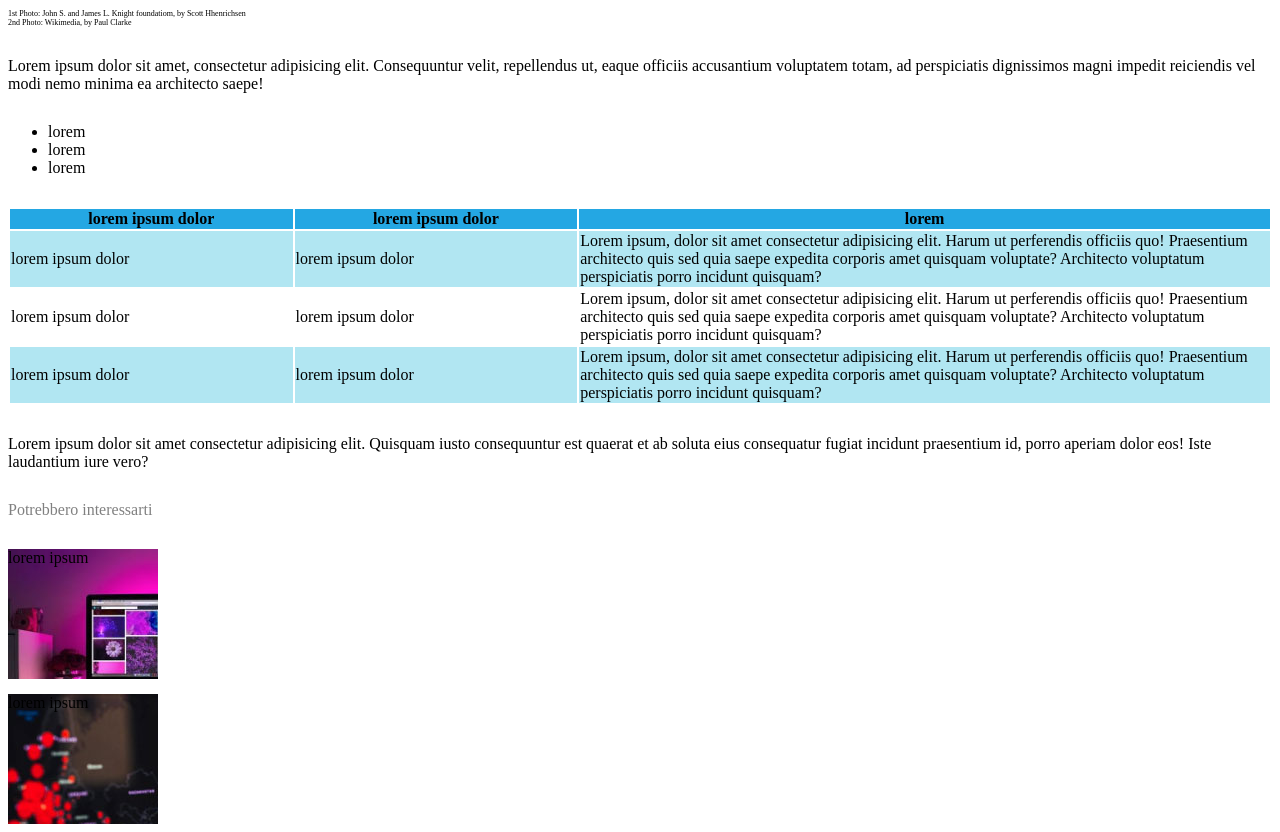
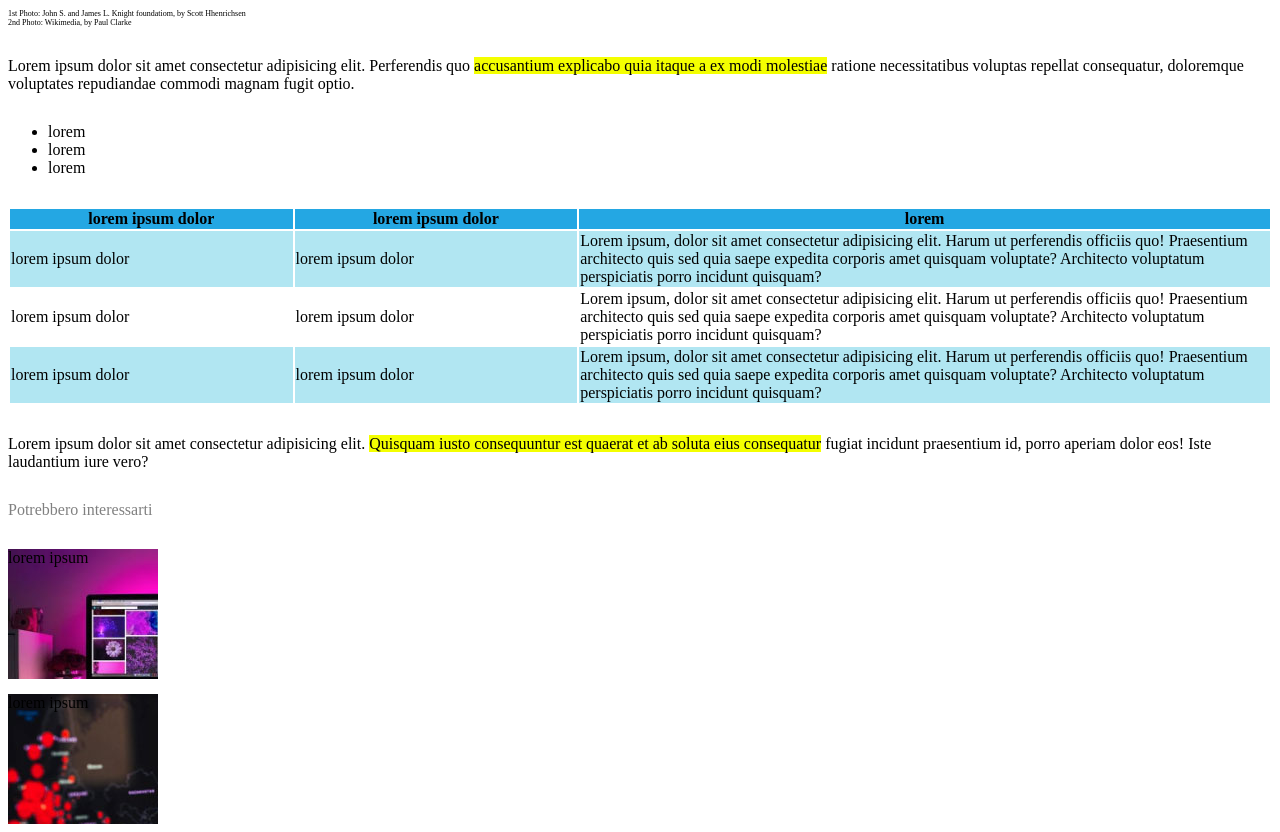
Before and after one commit to AndreaAceto20/html-css-booleaner, a plain HTML site: page index.html in a window 1280 px wide. Shown: the part 553-1385 px from the top of the page. Drawn offline with Linux system fonts and the light colour scheme.

Commit message:
Highlighted text

```diff
--- a/index.html
+++ b/index.html
@@ -3,9 +3,9 @@
 <head>
     <meta charset="UTF-8">
     <meta name="viewport" content="width=device-width, initial-scale=1.0">
-    <!-- <style type="text/css">
-    .giallo { background:#FFFF00; }
-    </style> -->
+    <style type="text/css">
+    .giallo { background:#F4FF00; }
+    </style>
     <link rel="stylesheet" href="css/style.css">
     <title>Document</title>
 </head>
@@ -45,7 +45,7 @@
         </section>
         <!-- testo -->
         <section class="testo">
-            Lorem ipsum dolor sit amet, consectetur adipisicing elit. Consequuntur velit, repellendus ut, eaque officiis accusantium voluptatem totam, ad perspiciatis dignissimos magni impedit reiciendis vel modi nemo minima ea architecto saepe!
+            Lorem ipsum dolor sit amet consectetur adipisicing elit. Perferendis quo <span class="giallo">accusantium explicabo quia itaque a ex modi molestiae</span> ratione necessitatibus voluptas repellat consequatur, doloremque voluptates repudiandae commodi magnam fugit optio.
         </section>
         <!-- lista -->
          <section class="testo">
@@ -86,7 +86,7 @@
             </tbody>
          </table>
         <!-- testo 2 -->
-         Lorem ipsum dolor sit amet consectetur adipisicing elit. Quisquam iusto consequuntur est quaerat et ab soluta eius consequatur fugiat incidunt praesentium id, porro aperiam dolor eos! Iste laudantium iure vero?
+         Lorem ipsum dolor sit amet consectetur adipisicing elit. <span class="giallo">Quisquam iusto consequuntur est quaerat et ab soluta eius consequatur</span> fugiat incidunt praesentium id, porro aperiam dolor eos! Iste laudantium iure vero?
     </main>
     <footer>
         <section>
@@ -102,9 +102,7 @@
              <div id="seconda-foto">
                 lorem ipsum
              </div>
-
         </section>
     </footer>
-
 </body>
 </html>
```
